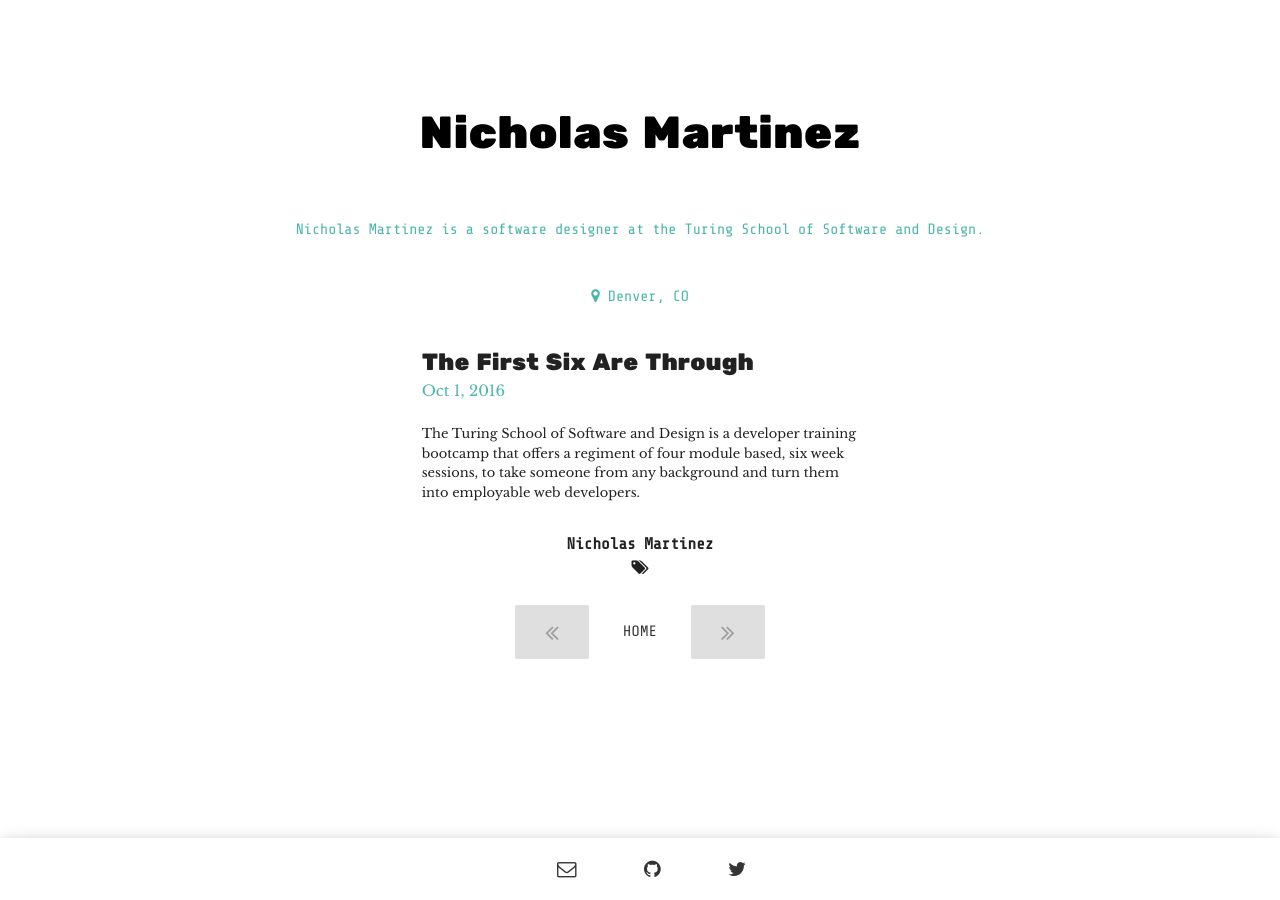
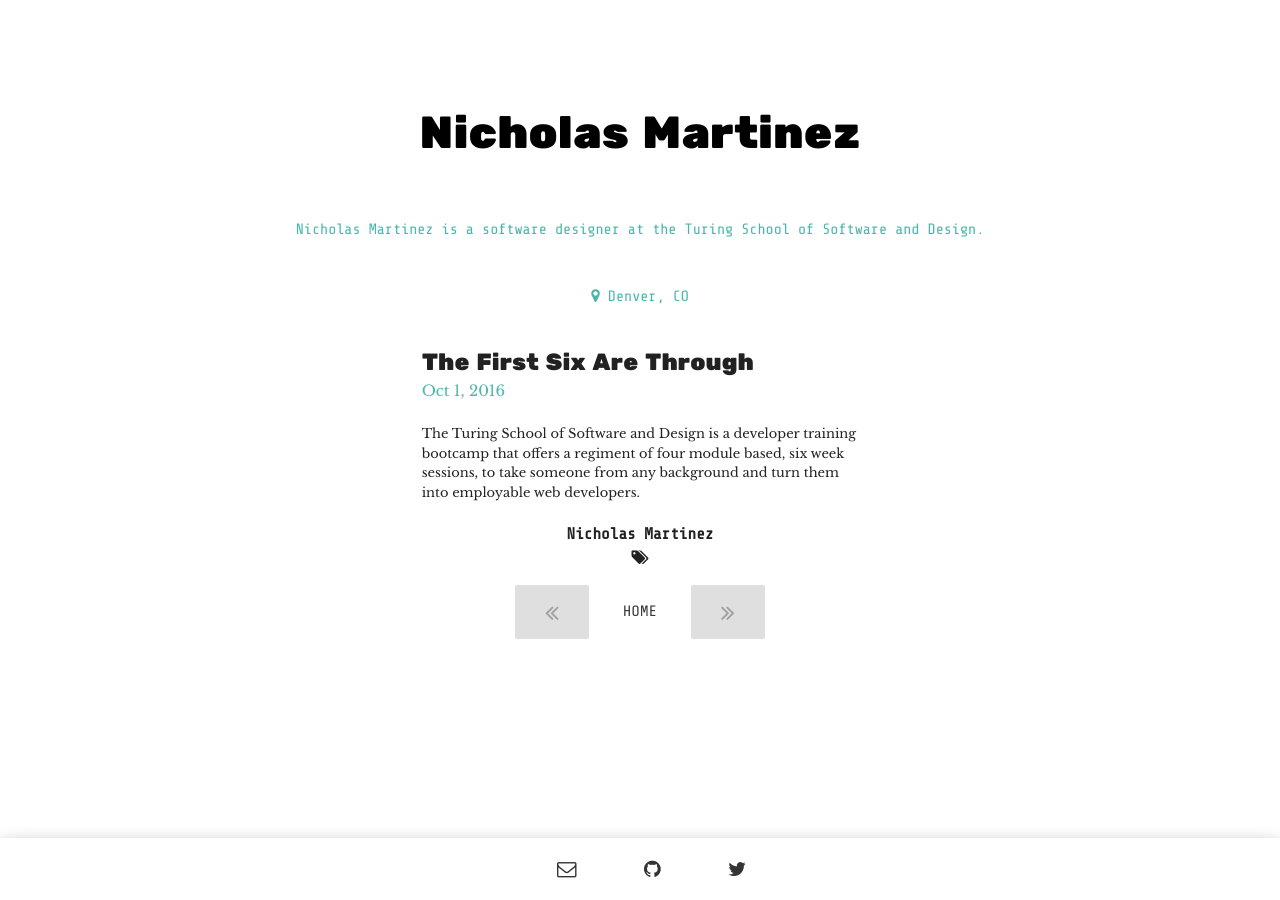
Before and after one commit to NZenitram/nzenitram.github.io, a Jekyll site: the page built from _posts/2016-09-29-first-post.md, in a window 1280 px wide. Built offline with Jekyll 4.4.1, drawn with Linux system fonts in a browser that asks for light colours; some web fonts are replaced.

Commit message:
first post checking the formatting

```diff
--- a/styles/main.css
+++ b/styles/main.css
@@ -203,7 +203,7 @@ a{
     font-size: 16px;
     font-family: 'Share Tech Mono', monospace;
     font-weight: bold;
-    margin: 30px 0 25px;
+    margin: 20px 0 15px;
 }
 .my-text-body a{
     font-size: 16px;
```
